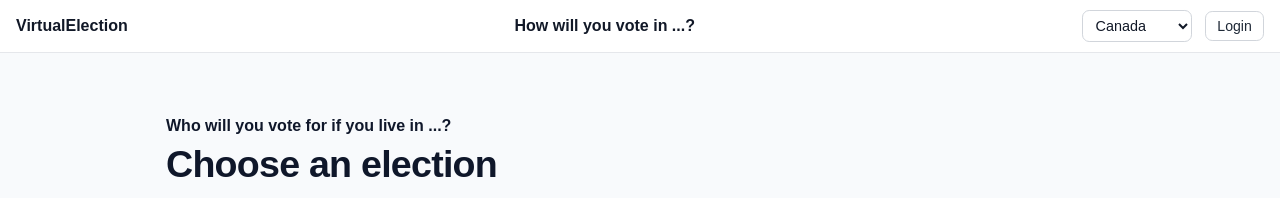
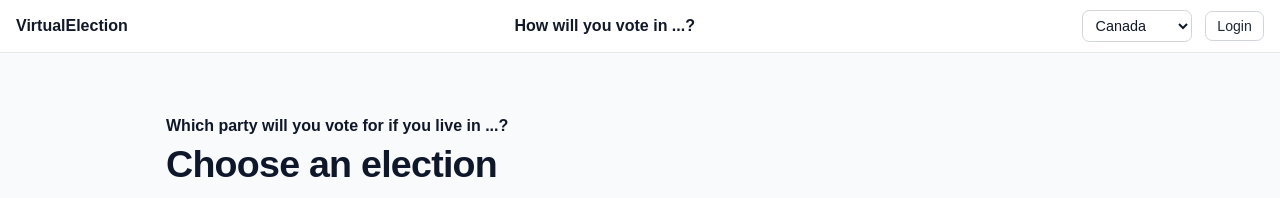
Before and after one commit to CaulesGe/VirtualElection, a Next.js app: page / in a window 1280 px wide. Shown: the top 198 px of the page. Built offline with nearby package versions, Linux system fonts and the light colour scheme; no server answers.

Commit message:
adjusted title

```diff
--- a/src/app/page.js
+++ b/src/app/page.js
@@ -6,7 +6,7 @@ export default function Home() {
 	return (
 		<main className={styles.page}>
 			<section className={styles.hero}>
-				<p className={styles.kicker}>Who will you vote for if you live in ...?</p>
+				<p className={styles.kicker}>Which party will you vote for if you live in ...?</p>
 				<h1>Choose an election</h1>
 				<p className={styles.subtitle}>
 					VirtualElection is a multi-country interactive voting sandbox with live district totals,
```
